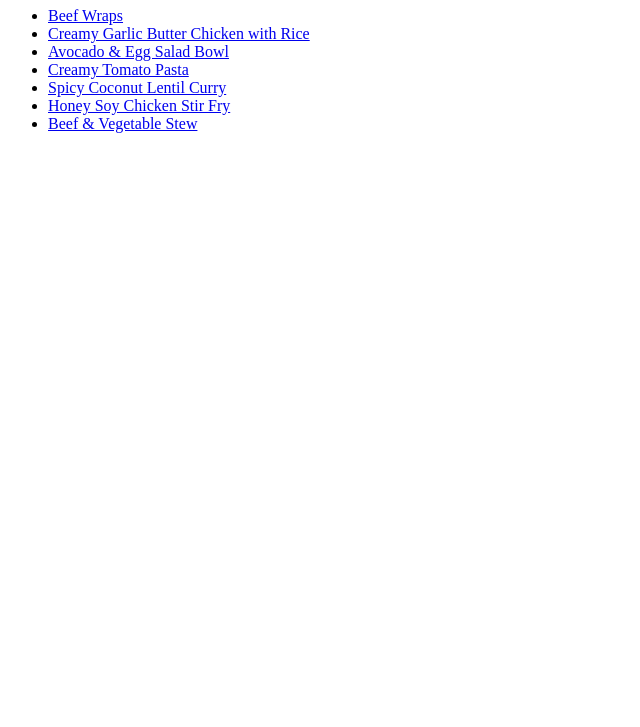
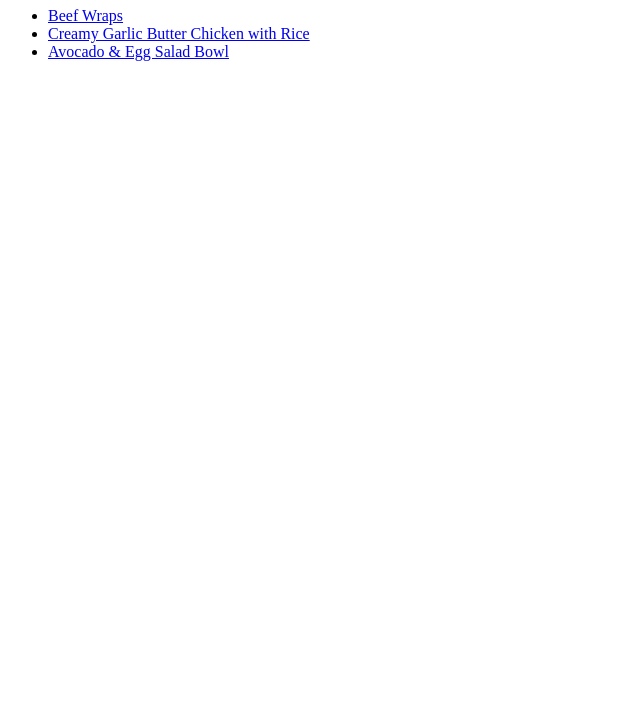
Before and after one commit to Ruth-Wang37/odin-recipes, a plain HTML site: page index.html in a window 1280 px wide. Shown: the part 73-800 px from the top of the page, without its empty margins (0-640 px from the left). Drawn offline with Linux system fonts and the light colour scheme.

Commit message:
commented out the links with no information

```diff
--- a/index.html
+++ b/index.html
@@ -11,10 +11,10 @@
         <li><a href="recipes/beef.html">Beef Wraps</a></li>
      <li><a href="recipes/chicken.html">Creamy Garlic Butter Chicken with Rice</a></li>
       <li><a href="recipes/salad.html">Avocado & Egg Salad Bowl</a></li>
-       <li><a href="recipes/pasta.html">Creamy Tomato Pasta</a></li>
+       <!-- <li><a href="recipes/pasta.html">Creamy Tomato Pasta</a></li>
        <li> <a href="recipes/lentil.html">Spicy Coconut Lentil Curry</a></li>
          <li><a href="recipes/stir.html">Honey Soy Chicken Stir Fry</a></li>
-          <li><a href="recipes/soup.html">Beef & Vegetable Stew</a></li>
+          <li><a href="recipes/soup.html">Beef & Vegetable Stew</a></li> -->
     </ul>
 
 
```
